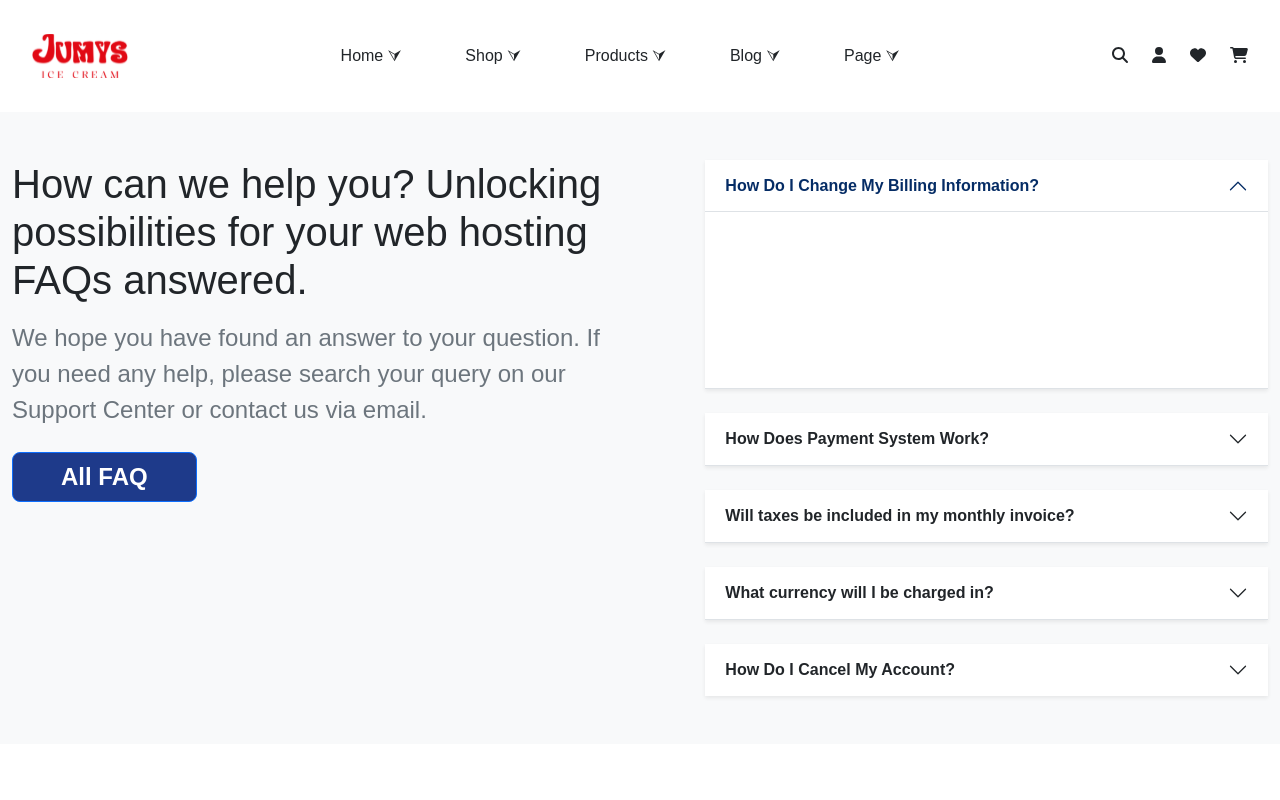
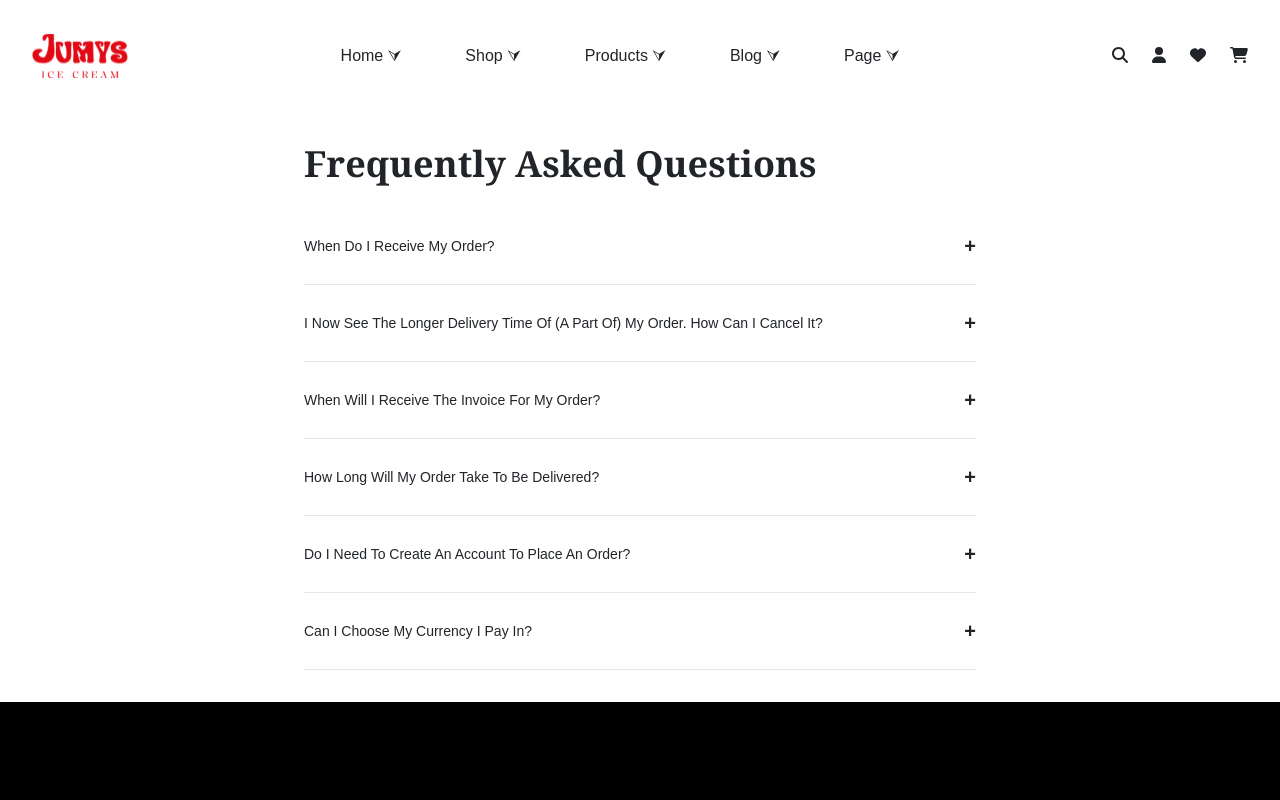
Before and after one commit to vijaydankhara/Ice-Cream, a React (Vite) app: page /Faq2 in a window 1280 px wide. Shown: the top 800 px of the page. Built offline with nearby package versions, Linux system fonts and the light colour scheme.

Commit message:
08-08-2024

```diff
--- a/src/Pages/Faq-2.jsx
+++ b/src/Pages/Faq-2.jsx
@@ -1,102 +1,73 @@
-import React from 'react'
+import React, { useState } from 'react';
+import Footer2 from '../Components/Footer2';
 
-function Faq2() {
+const FAQItem = ({ question, answer, isOpen, onToggle }) => {
   return (
-    <div>
-{/* <!-- FAQ 2 - Bootstrap Brain Component --> */}
-<section class="bsb-faq-2 bg-light py-3 py-md-5 py-xl-8">
-  <div class="container">
-    <div class="row gy-5 gy-lg-0">
-      <div class="col-12 col-lg-6">
-        <h2 class="h1 mb-3">How can we help you? Unlocking possibilities for your web hosting FAQs answered. </h2>
-        <p class="lead fs-4 text-secondary mb-4">We hope you have found an answer to your question. If you need any help, please search your query on our Support Center or contact us via email.</p>
-        <a href="#!" class="btn btn-lg bsb-btn-2xl btn-primary">All FAQ</a>
+    <div className="border-b border-gray-200 py-4">
+      <div
+        className="flex justify-between items-center cursor-pointer"
+        onClick={onToggle}
+      >
+        <h3 className="text-sm font-medium">{question}</h3>
+        <span className="text-xl font-bold">{isOpen ? '-' : '+'}</span>
       </div>
-      <div class="col-12 col-lg-6">
-        <div class="row justify-content-xl-end">
-          <div class="col-12 col-xl-11">
-            <div class="accordion accordion-flush" id="accordionExample">
-              <div class="accordion-item mb-4 shadow-sm">
-                <h2 class="accordion-header" id="headingOne">
-                  <button class="accordion-button bg-transparent fw-bold" type="button" data-bs-toggle="collapse" data-bs-target="#collapseOne" aria-expanded="true" aria-controls="collapseOne">
-                    How Do I Change My Billing Information?
-                  </button>
-                </h2>
-                <div id="collapseOne" class="accordion-collapse collapse show" aria-labelledby="headingOne" data-bs-parent="#accordionExample">
-                  <div class="accordion-body">
-                    <p>To change your billing information, please follow these steps:</p>
-                    <ul>
-                      <li>Go to our website and sign in to your account.</li>
-                      <li>Click on your profile picture in the top right corner of the page and select "Account Settings."</li>
-                      <li>Under the "Billing Information" section, click on "Edit."</li>
-                      <li>Make your changes and click on "Save."</li>
-                    </ul>
-                  </div>
-                </div>
-              </div>
-              <div class="accordion-item mb-4 shadow-sm">
-                <h2 class="accordion-header" id="headingTwo">
-                  <button class="accordion-button collapsed bg-transparent fw-bold" type="button" data-bs-toggle="collapse" data-bs-target="#collapseTwo" aria-expanded="false" aria-controls="collapseTwo">
-                    How Does Payment System Work?
-                  </button>
-                </h2>
-                <div id="collapseTwo" class="accordion-collapse collapse" aria-labelledby="headingTwo">
-                  <div class="accordion-body">
-                    A payment system is a way to transfer money from one person or organization to another. It is a complex process that involves many different parties, including banks, credit card companies, and merchants.
-                  </div>
-                </div>
-              </div>
-              <div class="accordion-item mb-4 shadow-sm">
-                <h2 class="accordion-header" id="headingThree">
-                  <button class="accordion-button collapsed bg-transparent fw-bold" type="button" data-bs-toggle="collapse" data-bs-target="#collapseThree" aria-expanded="false" aria-controls="collapseThree">
-                    Will taxes be included in my monthly invoice?
-                  </button>
-                </h2>
-                <div id="collapseThree" class="accordion-collapse collapse" aria-labelledby="headingThree">
-                  <div class="accordion-body">
-                    Whether or not taxes are included in your monthly invoice depends on a number of factors, including your location, the type of services you are receiving, and the policies of the company providing you with those services.
-                  </div>
-                </div>
-              </div>
-              <div class="accordion-item mb-4 shadow-sm">
-                <h2 class="accordion-header" id="headingFour">
-                  <button class="accordion-button collapsed bg-transparent fw-bold" type="button" data-bs-toggle="collapse" data-bs-target="#collapseFour" aria-expanded="false" aria-controls="collapseFour">
-                    What currency will I be charged in?
-                  </button>
-                </h2>
-                <div id="collapseFour" class="accordion-collapse collapse" aria-labelledby="headingFour">
-                  <div class="accordion-body">
-                    The currency you are charged in when making a purchase will depend on a number of factors, including the merchant you are purchasing from, the country you are purchasing from, and the payment method you are using.
-                  </div>
-                </div>
-              </div>
-              <div class="accordion-item shadow-sm">
-                <h2 class="accordion-header" id="headingFive">
-                  <button class="accordion-button collapsed bg-transparent fw-bold" type="button" data-bs-toggle="collapse" data-bs-target="#collapseFive" aria-expanded="false" aria-controls="collapseFive">
-                    How Do I Cancel My Account?
-                  </button>
-                </h2>
-                <div id="collapseFive" class="accordion-collapse collapse" aria-labelledby="headingFive">
-                  <div class="accordion-body">
-                    <p>To cancel your account, please follow these steps:</p>
-                    <ul>
-                      <li>Go to our website and sign in to your account.</li>
-                      <li>Click on your profile picture in the top right corner of the page and select "Account Settings."</li>
-                      <li>Scroll to the bottom of the page and click on "Cancel Account."</li>
-                      <li>Enter your password and click on "Cancel Account."</li>
-                    </ul>
-                  </div>
-                </div>
-              </div>
-            </div>
-          </div>
-        </div>
+      {isOpen && <p className="mt-2 text-gray-600">{answer}</p>}
+    </div>
+  );
+};
+
+const Faq2 = () => {
+  const [openIndex, setOpenIndex] = useState(null);
+
+  const faqData = [
+    {
+      question: "When Do I Receive My Order?",
+      answer: "When Placing The Order, A Day Of Shipment Is Indicated. After The Order Has Been Placed, The Same Delivery Time Will Also Be Stated On The Order Confirmation. It Is Therefore Never Possible That During The Order, The Shipping Day On The Website, Is Different Than On The Order Confirmation."
+    },
+    {
+      question: "I Now See The Longer Delivery Time Of (A Part Of) My Order. How Can I Cancel It?",
+      answer: "If the order has a longer delivery time than you had previously seen, it is of course possible to cancel (a part of) the order. For this you can contact our customer service. They will cancel the order for you. The purchase amount will be back on your bank account within two working days. When an order has already been shipped, it can no longer be cancelled."
+    },
+    {
+      question: "When Will I Receive The Invoice For My Order?",
+      answer: "When you have paid for the order, you will not automatically receive an invoice for your order. If you wish to receive an invoice, this can be done in two ways. The first way is through your account at our store. When you log in to your account you can see your orders and download the invoice."
+    },
+    {
+      question: "How Long Will My Order Take To Be Delivered?",
+      answer: "Lorem ipsum dolor sit amet, consectetur adipiscing elit. Cras ut pretium libero, non viverra nisl. Maecenas rhoncus erat eget vehicula tempor. Mauris sollicitudin, tellus nec feugiat elementum, ante sapien sagittis sapien, non convallis velit orci quis nisi. In egestas, mauris sit amet pellentesque sollicitudin."
+    },
+    {
+      question: "Do I Need To Create An Account To Place An Order?",
+      answer: "Vestibulum in risus dui. Donec malesuada fringilla dui, sed porttitor lacus venenatis vel. Integer laoreet lacus ut lacus condimentum aliquet. Pellentesque placerat cursus eleifend. Donec sed facilisis felis. Praesent lacinia non leo non tristique. Proin interdum risus nec tincidunt interdum."
+    },
+    {
+      question: "Can I Choose My Currency I Pay In?",
+      answer: "For UAE, KSA, Kuwait & Qatar: You can choose your country and your currency on top of any page to make your navigation easy as well as at the checkout point."
+    }
+  ];
+
+  const handleToggle = (index) => {
+    setOpenIndex(openIndex === index ? null : index);
+  };
+
+  return (
+    <>
+
+      <div className="max-w-2xl mx-auto my-8">
+        <h1 className="text-4xl font-bold font-serif mb-4">Frequently Asked Questions</h1>
+        {faqData.map((item, index) => (
+          <FAQItem
+            key={index}
+            question={item.question}
+            answer={item.answer}
+            isOpen={openIndex === index}
+            onToggle={() => handleToggle(index)}
+          />
+        ))}
       </div>
-    </div>
-  </div>
-</section>
-    </div>
-  )
-}
+<Footer2/>
+    </>
+  );
+};
 
-export default Faq2
+export default Faq2;
```
